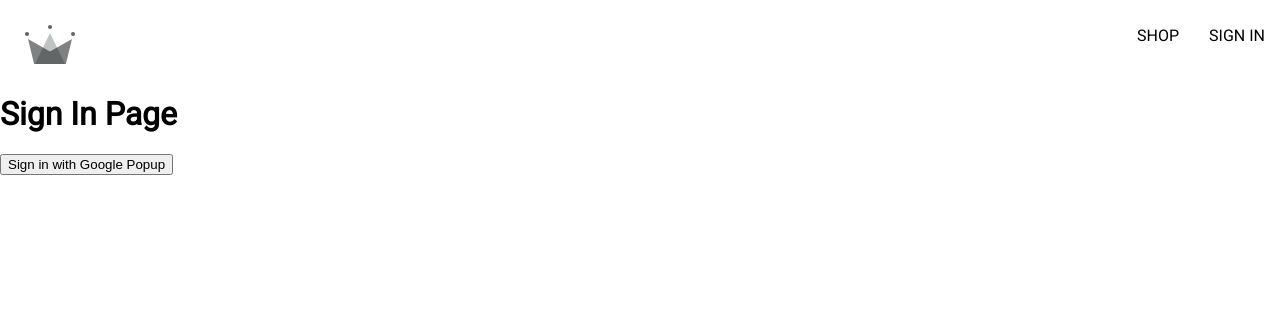
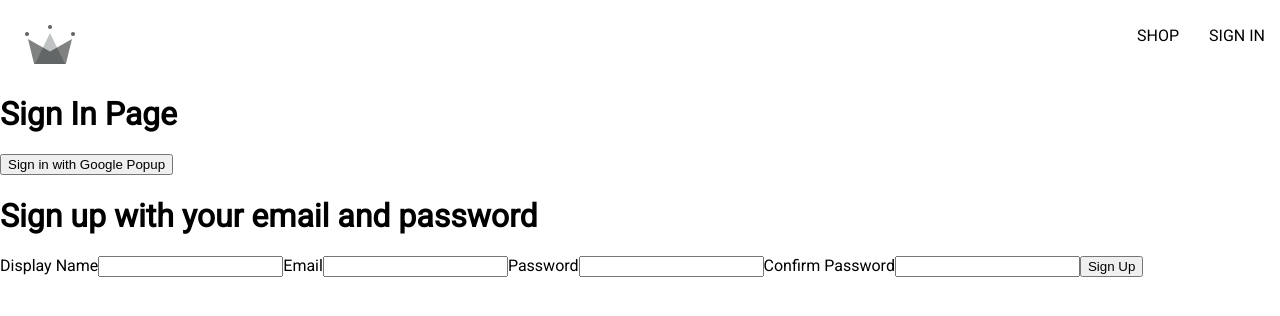
Before and after one commit to JimHui12/crown-clothes, a React (Create React App) app: page /sign-in in a window 1280 px wide. Shown: the top 316 px of the page. Built offline with nearby package versions, Linux system fonts and the light colour scheme.

Commit message:
updated sign-up form

```diff
--- /dev/null
+++ b/src/components/sign-up-form/sign-up-form.component.jsx
@@ -0,0 +1,66 @@
+import React from "react";
+import { useState } from "react";
+
+const defaultFormFields = {
+  displayName: "",
+  email: "",
+  password: "",
+  confirmPassword: "",
+};
+
+const SignUpForm = () => {
+  const [formFields, setFormFields] = useState(defaultFormFields);
+  const { displayName, email, password, confirmPassword } = formFields;
+
+  const handleChange = (event) => {
+    const { name, value } = event.target;
+
+    setFormFields({...formFields, [name]: value})
+  };
+
+  return (
+    <div>
+      <h1>Sign up with your email and password</h1>
+      <form onSubmit={() => {}}>
+        <label>Display Name</label>
+        <input
+          type="text"
+          required
+          onChange={handleChange}
+          name="displayName"
+          value={displayName}
+        />
+
+        <label>Email</label>
+        <input
+          type="email"
+          required
+          onChange={handleChange}
+          name="email"
+          value={email}
+        />
+
+        <label>Password</label>
+        <input
+          type="password"
+          required
+          onChange={handleChange}
+          name="password"
+          value={password}
+        />
+
+        <label>Confirm Password</label>
+        <input
+          type="password"
+          required
+          onChange={handleChange}
+          name="confirmPassword"
+          value={confirmPassword}
+        />
+        <button type="submit">Sign Up</button>
+      </form>
+    </div>
+  );
+};
+
+export default SignUpForm;
--- a/src/routes/sign-in/sign-in.component.jsx
+++ b/src/routes/sign-in/sign-in.component.jsx
@@ -1,8 +1,10 @@
+import React from 'react'
 import {
     signInWithGooglePopup,
     createUserDocumentFromAuth
 } from '../../utils/firebase/firebase.utils'
-import React from 'react'
+
+import SignUpForm from '../../components/sign-up-form/sign-up-form.component'
 
 const SignIn = () => {
 
@@ -19,6 +21,7 @@
             <button onClick={logGoogleUser}>
                 Sign in with Google Popup
             </button>
+            <SignUpForm />
         </div>
     )
 }
```
